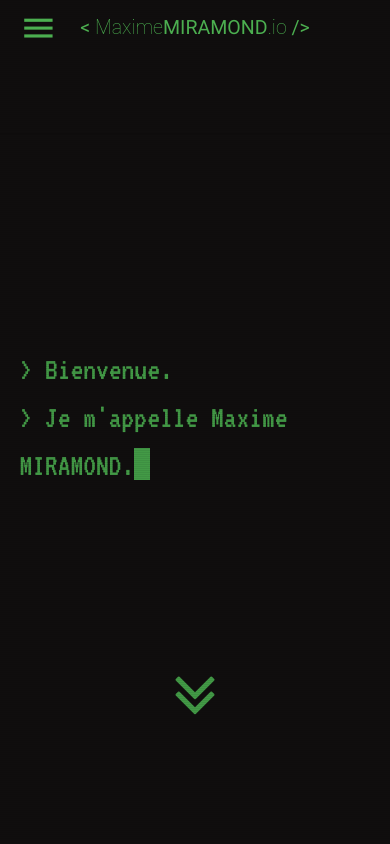
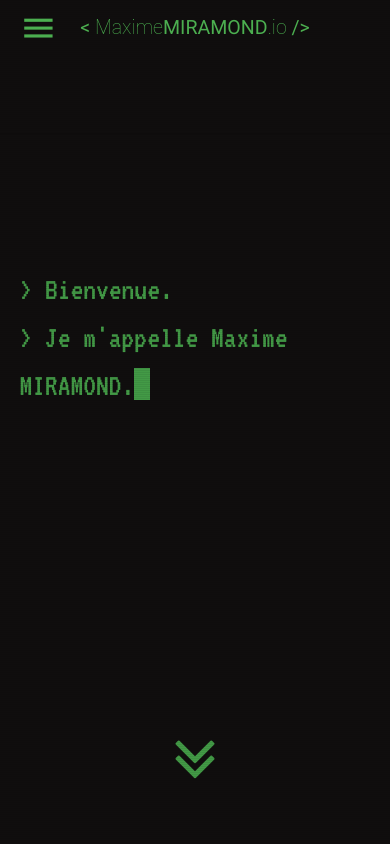
Before and after one commit to miramo/miramo.github.io, a website with bundled scripts: page index.html in a window 390 px wide. Shown: the top 844 px of the page. Built offline with nearby package versions, Linux system fonts and the light colour scheme.

Commit message:
[FIX] position typed-text on mobile

```diff
--- a/scss/_style.scss
+++ b/scss/_style.scss
@@ -20,6 +20,11 @@
       display: block;
       position: absolute;
       top: 0;
+      @media #{$small-and-down}
+      {
+        height: 0%;
+        display: none;
+      }
     }
     .middle
     {
@@ -28,6 +33,11 @@
       display: block;
       position: absolute;
       top: 33%;
+      @media #{$small-and-down}
+      {
+        height: 80%;
+        top: 0;
+      }
       .valign-wrapper
       {
         height: 100%;
@@ -56,6 +66,11 @@
       position: absolute;
       top: 66%;
       width: 100%;
+      @media #{$small-and-down}
+      {
+        height: 20%;
+        top: 80%;
+      }
       .valign-wrapper
       {
         height: 100%;
```
Also changed, not shown: css/app.css.
